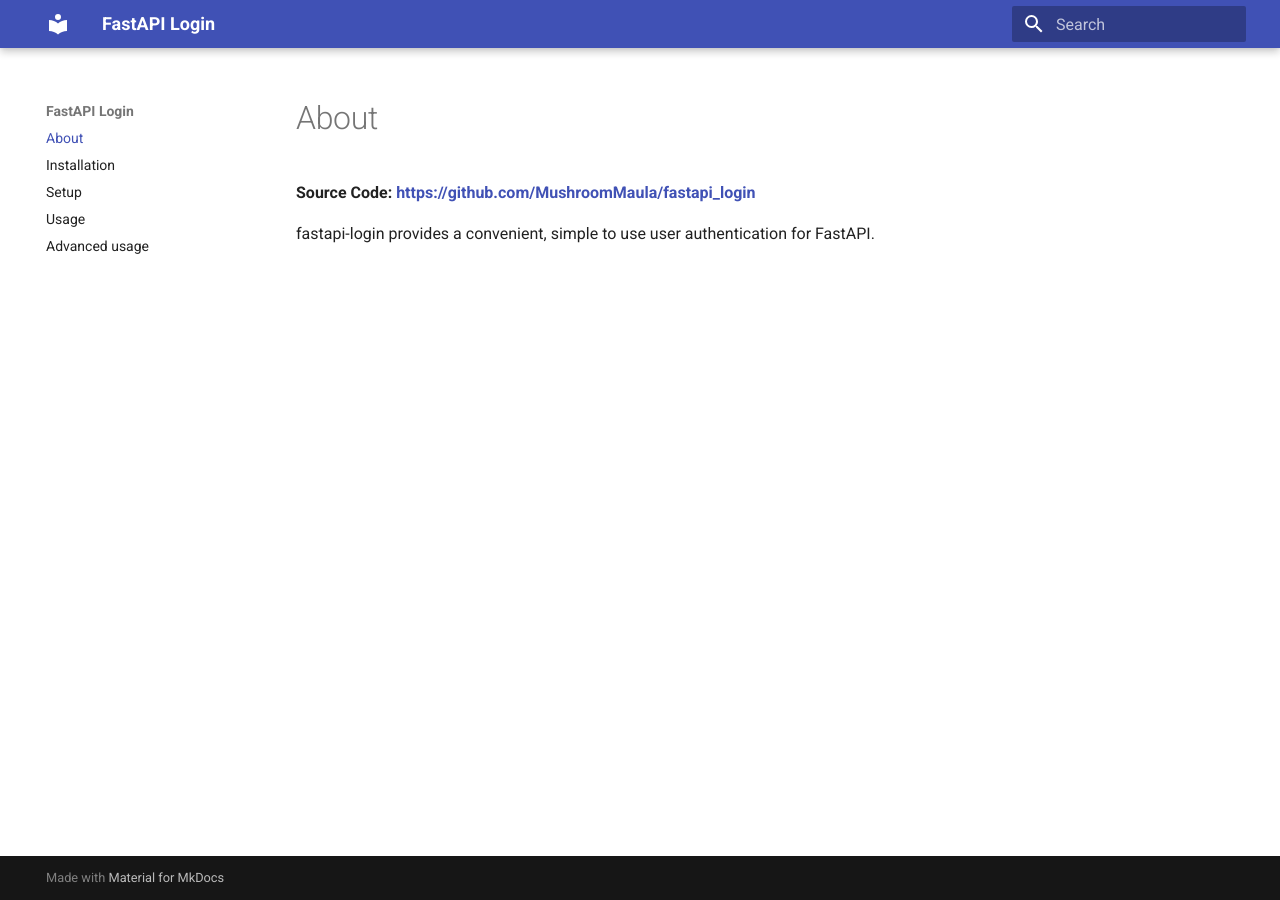
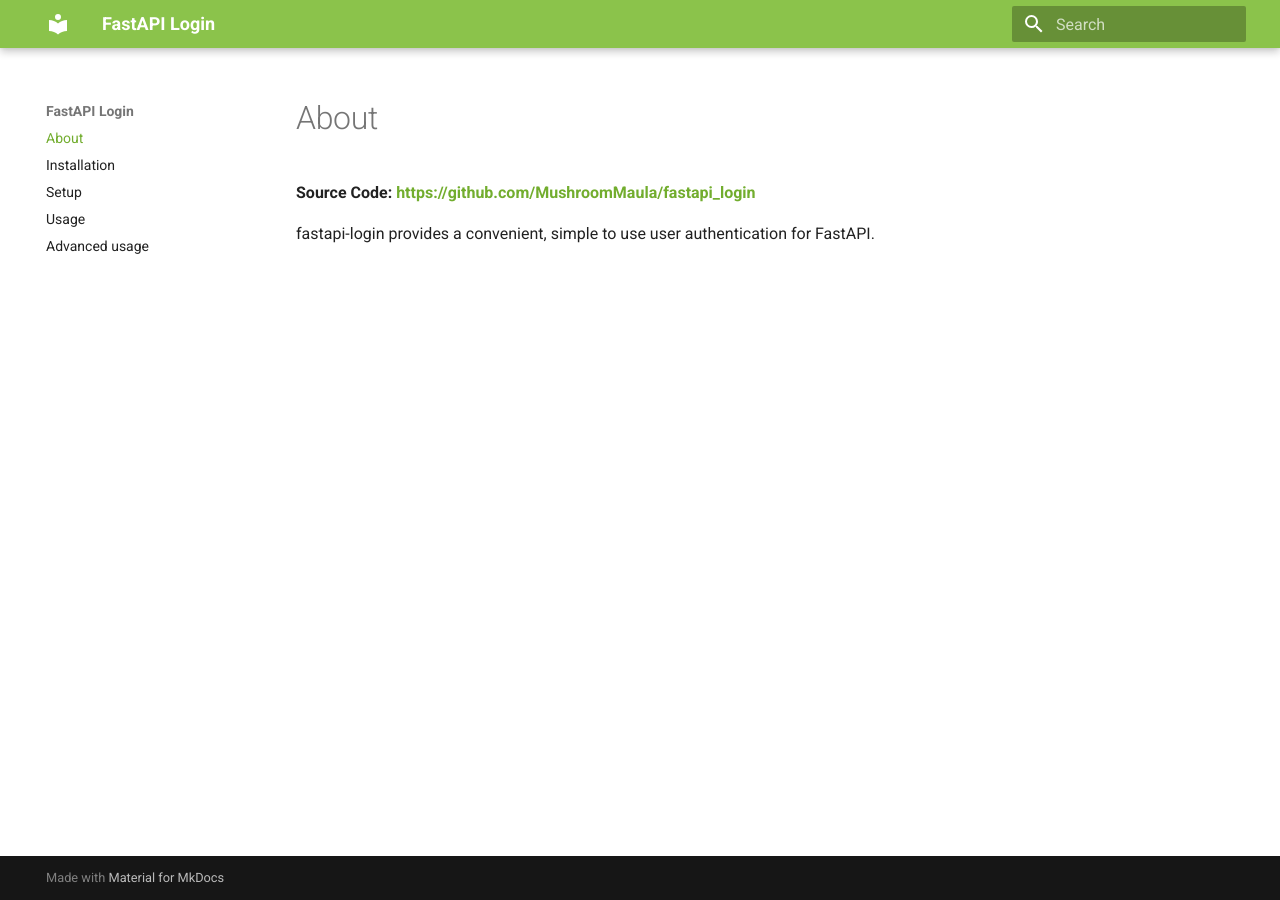
Before and after one commit to MushroomMaula/fastapi_login, an MkDocs documentation site: the page built from docs/index.md, in a window 1280 px wide. Built offline with MkDocs 1.6.1 and Material for MkDocs 9.7.7, drawn with Linux system fonts in a browser that asks for light colours.

Commit message:
Update color scheme

```diff
--- a/mkdocs.yml
+++ b/mkdocs.yml
@@ -1,6 +1,9 @@
 site_name: FastAPI Login
 theme:
   name: material
+  palette:
+    primary: light green
+    accent: orange
 
 nav:
   - About: index.md
```
